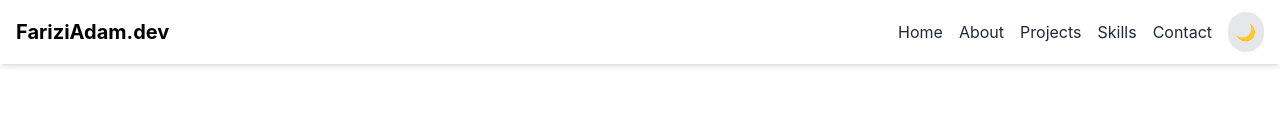
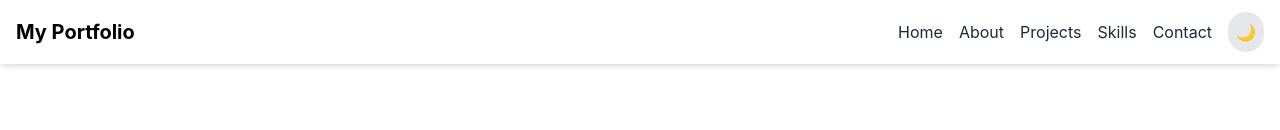
Before and after one commit to fariziadam11/FariziPortfolio, a React (Create React App) app: page / in a window 1280 px wide. Shown: the top 130 px of the page. Built offline with nearby package versions, Linux system fonts and the light colour scheme.

Commit message:
Motion Scroll

```diff
--- a/src/components/Navbar.jsx
+++ b/src/components/Navbar.jsx
@@ -34,12 +34,11 @@ const Navbar = () => {
     const targetElement = document.getElementById(targetId);
 
     if (targetElement) {
-      targetElement.scrollIntoView({
-        behavior: 'smooth',
-        block: 'start'
+      window.scrollTo({
+        top: targetElement.offsetTop,
+        behavior: 'smooth'
       });
 
-      // Close mobile menu after selecting
       setMobileMenuOpen(false);
     }
   };
@@ -72,7 +71,7 @@ const Navbar = () => {
             className="text-xl font-bold"
             onClick={(e) => smoothScroll(e, 'home')}
           >
-            FariziAdam.dev
+            My Portfolio
           </motion.a>
 
           {/* Mobile menu button */}
```
